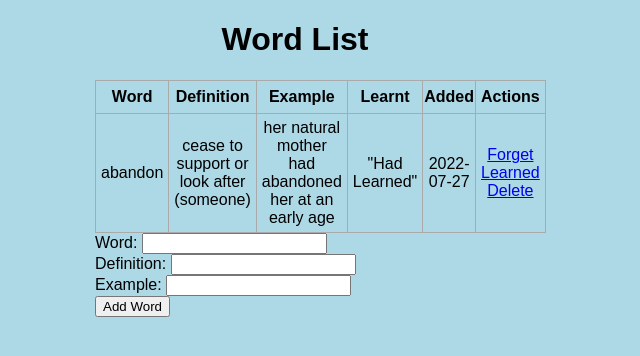
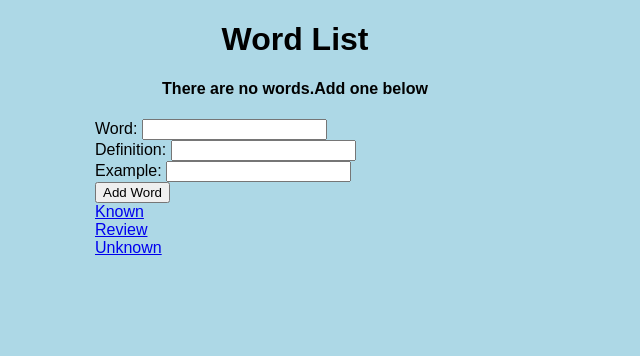
Before and after one commit to MastersMasterM/Word_List, a Flask app: page / in a window 1280 px wide. Shown: the top 356 px of the page, without its empty margins (345-985 px from the left). Run offline with Flask 2, Linux system fonts and the light colour scheme; data comes from the database, SQL or seed files in the repository; both versions use the stored data as it was after the commit.

Commit message:
Three mode added

```diff
--- a/app.py
+++ b/app.py
@@ -14,11 +14,13 @@ class Todo(db.Model):
     word = db.Column(db.String(200),nullable=False) #Word
     definition = db.Column(db.String(200),nullable=False) #Def
     examples = db.Column(db.String(200),nullable=False) #Ex
-    need_rev = db.Column(db.Integer,default = 1) #Need review or not
+    need_rev = db.Column(db.Integer,default = 0) #Need review or not
     date_created = db.Column(db.DateTime,default=datetime.utcnow)
 
     def __rep__(self):
         return f'Word {self.id}'
+
+
 @app.route('/', methods=['POST','GET'])
 def index():
     if request.method=='POST':
@@ -34,8 +36,11 @@ def index():
         except:
             return "There was an issue adding the word"
     else:
-        tasks = Todo.query.order_by(Todo.date_created).all()
+        tasks = Todo.query.filter_by(need_rev=0).all()
+
         return render_template('index.html',tasks=tasks)
+
+
 @app.route('/delete/<int:id>')
 def delete(id):
     task_to_delete = Todo.query.get_or_404(id)
@@ -55,6 +60,8 @@ def learnt(id):
         return redirect("/")
     except:
         return "There was a problem adding the word to the learnt group"
+
+
 @app.route('/forget/<int:id>')
 def forget(id):
     forger_word = Todo.query.get_or_404(id)
@@ -64,5 +71,27 @@ def forget(id):
         return redirect("/")
     except:
         return "There was a problem removing the word to the learnt group"
+
+
+@app.route('/known/<int:id>')
+def known(id):
+    known_word = Todo.query.get_or_404(id)
+    try:
+        known_word.need_rev = 2
+        db.session.commit()
+        return redirect("/")
+    except:
+        return "There was a problem removing the word to the learnt group"
+@app.route('/p_known/')
+def update():
+        tasks = Todo.query.filter_by(need_rev=2).all()
+        return render_template('index.html',tasks=tasks)
+@app.route('/p_rev/')
+def rev():
+    return redirect("/")
+@app.route('/p_unknown/')
+def unkn():
+        tasks = Todo.query.filter_by(need_rev=1).all()
+        return render_template('index.html',tasks=tasks)
 if __name__ == '__main__':
     app.run(debug=True)
--- a/templates/index.html
+++ b/templates/index.html
@@ -15,7 +15,6 @@
             <th>Word</th>
             <th>Definition</th>
             <th>Example</th>
-            <th>Learnt</th>
             <th>Added</th>
             <th>Actions</th>
         </tr>
@@ -24,16 +23,16 @@
                 <td>{{ task.word }}</td>
                 <td>{{ task.definition }}</td>
                 <td>{{ task.examples }}</td>
-                {% if task.need_rev == 1 %}
-                <td>"Revising is needed"</td>
-                {% else %}
-                <td>"Had Learned"</td>
-                {% endif %}
                 <td>{{ task.date_created.date() }}</td>
                 <td>
-                    <a href="/forget/{{task.id}}">Forget</a>
+                    <a href="/known/{{task.id}}">Known</a>
                     <br>
-                    <a href="/rev/{{task.id}}">Learned</a>
+                    <br>
+                    <a href="/forget/{{task.id}}">Should be learned</a>
+                    <br>
+                    <br>
+                    <a href="/rev/{{task.id}}">Need Chronic Revision</a>
+                    <br>
                     <br>
                     <a href="/delete/{{task.id}}">Delete</a>
                 </td>
@@ -53,5 +52,10 @@
         <br>
         <input type="submit" value="Add Word">
     </form>
+    <a href ="/p_known/">Known</a>
+    <br>
+    <a href ="/p_rev/">Review</a>
+    <br>
+    <a href="/p_unknown/">Unknown</a>
 </div>
 {% endblock %}
```
Also changed, not shown: templates/update.html (deleted, +0 -15 lines), test.db.
